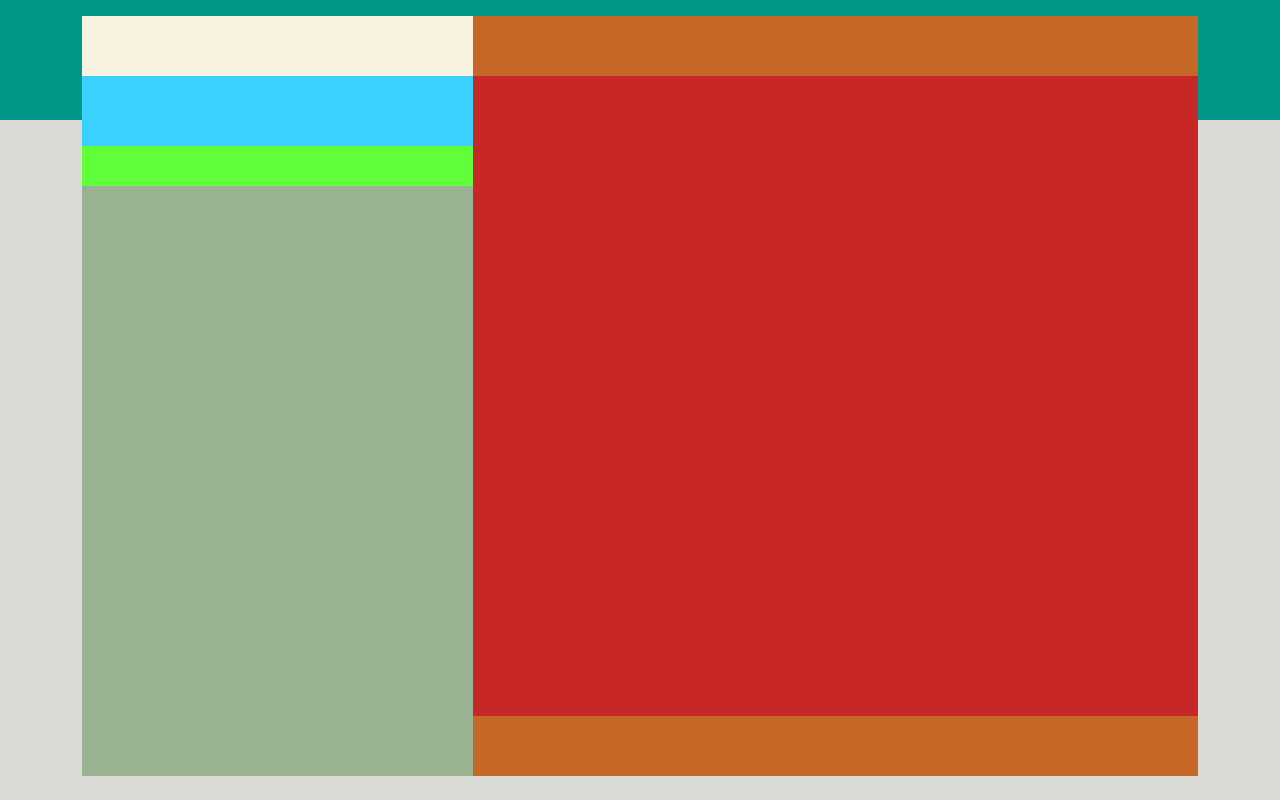
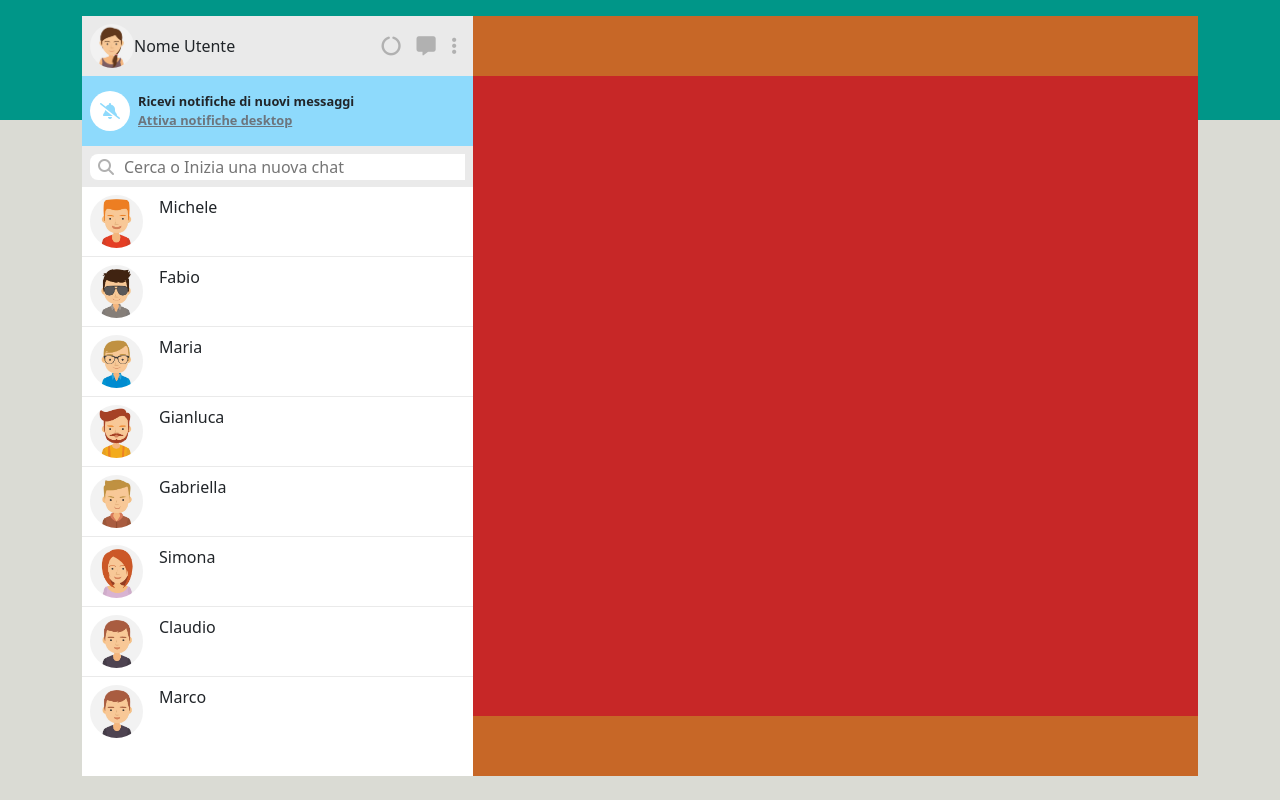
Before and after one commit to MrGians/vue-boolzapp, a plain HTML site: page index.html in a window 1280 px wide. Drawn offline with nearby package versions, Linux system fonts and the light colour scheme.

Commit message:
Sidebar Layout & Content Done

```diff
--- a/css/style.css
+++ b/css/style.css
@@ -1,4 +1,4 @@
-/*********** Palette color ***********/
+/* # ********** Palette color ***********/
 :root {
   --white: #ffffff;
   --grey: #b1b1b1;
@@ -7,9 +7,36 @@
   --bg-secondary: #8edafc;
 }
 
-/*********** Utilities ***********/
+/* # ********** Utilities ***********/
 
-/*********** Generics ***********/
+/* Color & BG-Color Utils */
+.cs-bg-primary {
+  background-color: var(--bg-primary);
+}
+.cs-bg-secondary {
+  background-color: var(--bg-secondary);
+}
+.cs-bg-white {
+  background-color: var(--white);
+}
+.cs-txt-white {
+  color: var(--white);
+}
+.cs-txt-grey {
+  color: var(--grey);
+}
+.cs-txt-black {
+  color: var(--black);
+}
+
+/* Image Utils */
+.cs-img-circle {
+  height: 100%;
+  width: auto;
+  border-radius: 50%;
+}
+
+/* # ********** Generics ***********/
 body {
   height: 100vh;
   background-image: linear-gradient(to bottom, rgb(0, 150, 136) 15vh, rgb(218, 219, 212) 15vh);
@@ -19,12 +46,12 @@ main {
   padding-top: 2vh;
 }
 
-/*********** Boolzapp ***********/
+/* # ********** Boolzapp ***********/
 #boolzapp {
   height: 95vh;
   display: flex;
 
-  /* TO DO DELETE */
+  /* TODO DELETE */
   background-color: #3a3aff;
 }
 
@@ -32,7 +59,7 @@ main {
   height: 100%;
   width: 35%;
 
-  /* TO DO DELETE */
+  /* TODO DELETE */
   background-color: #3aff85;
 }
 
@@ -41,59 +68,120 @@ main {
   width: 60%;
   flex-grow: 1;
 
-  /* TO DO DELETE */
+  /* TODO DELETE */
   background-color: #ffdb3a;
 }
 
-/*********** Boolzapp => Sidebar ***********/
+/* # ********** Boolzapp => Sidebar ***********/
 #sidebar .user__settings {
   height: 60px;
+  padding: 0.5rem;
+  display: flex;
+  justify-content: space-between;
+  align-items: center;
 
-  /* TO DO DELETE */
-  background-color: #f8f3de;
+  background-color: var(--bg-primary);
 }
 
+/* | User Settings View [Sidebar] */
+#sidebar .user__settings .user__basic-info,
+#sidebar .user__settings .user__action-btn {
+  height: 100%;
+  display: flex;
+  align-items: center;
+}
+
+#sidebar .user__settings .user__action-btn > * {
+  font-size: 1.2rem;
+  padding: 0 0.5rem;
+  color: var(--grey);
+}
+
+/* | User Notifications Popup [Sidebar] */
 #sidebar .user__notifications-popup {
   height: 70px;
-
-  /* TO DO DELETE */
-  background-color: #3ad1ff;
+  display: flex;
+  align-items: center;
+  padding: 0.5rem;
+  background-color: var(--bg-secondary);
 }
 
-#sidebar .contacts__search-bar {
-  height: 40px;
-
-  /* TO DO DELETE */
-  background-color: #61ff3a;
+#sidebar .user__notifications-popup .user__popup-icon {
+  color: var(--bg-secondary);
+  background-color: var(--white);
+  padding: 0.5rem calc(0.5rem + 2px);
+  border-radius: 50%;
 }
 
-#sidebar .contacts__list {
-  height: calc(100% - 170px);
-  overflow-y: scroll;
-
-  /* TO DO DELETE */
-  background-color: #99b392;
+#sidebar .user__notifications-popup .user__popup-content {
+  font-size: 0.8rem;
+  font-weight: 600;
+  padding: 0 0.5rem;
 }
 
-/*********** Boolzapp => Chat Room ***********/
+/* | User Search Bar [Sidebar] */
+#sidebar .user__search-bar {
+  height: 40px;
+  padding: 0.5rem;
+  background-color: var(--bg-primary);
+}
+
+#sidebar .user__search-bar .user__input-box {
+  display: flex;
+  align-items: center;
+  border-radius: 0.5rem;
+  background-color: var(--white);
+}
+
+#sidebar .user__search-bar .user__input-box i {
+  font-size: normal;
+  padding: 0 0.5rem;
+  color: var(--grey);
+}
+
+#sidebar .user__search-bar .user__input-box input {
+  border: none;
+  flex-grow: 1;
+}
+
+/* | User Contacts List [Sidebar] */
+#sidebar .user__contacts-list {
+  height: calc(100% - 170px);
+  overflow-y: auto;
+  background-color: var(--white);
+}
+
+#sidebar .user__contacts-list .contacts-list-group {
+  list-style-type: none;
+  padding: 0;
+}
+
+#sidebar .user__contacts-list .contacts-list-group li {
+  height: 70px;
+  padding: 0.5rem;
+  border-top: 1px solid var(--bg-primary);
+  display: flex;
+}
+
+/* # ********** Boolzapp => Chat Room ***********/
 #chat-room .contact__settings {
   height: 60px;
 
-  /* TO DO DELETE */
+  /* TODO DELETE */
   background-color: #c76727;
 }
 
 #chat-room .contact__chat-overview {
   height: calc(100% - 120px);
-  overflow-y: scroll;
+  overflow-y: auto;
 
-  /* TO DO DELETE */
+  /* TODO DELETE */
   background-color: #c72727;
 }
 
 #chat-room .user__chat-box {
   height: 60px;
 
-  /* TO DO DELETE */
+  /* TODO DELETE */
   background-color: #c76727;
 }
--- a/index.html
+++ b/index.html
@@ -36,13 +36,77 @@
           <!-- Sidebar | Left -->
           <div id="sidebar">
             <!-- User Settings View -->
-            <div class="user__settings"></div>
+            <div class="user__settings">
+              <!-- User Picture & Full Name -->
+              <div class="user__basic-info">
+                <img class="cs-img-circle" src="img/avatar_io.jpg" alt="Myself" />
+                <span>Nome Utente</span>
+              </div>
+              <!-- User Action Buttons -->
+              <div class="user__action-btn">
+                <i class="fa-solid fa-circle-notch"></i>
+                <i class="fa-solid fa-message"></i>
+                <i class="fa-solid fa-ellipsis-vertical"></i>
+              </div>
+            </div>
             <!-- Notifications Popup -->
-            <div class="user__notifications-popup"></div>
-            <!-- Contacts Search Bar -->
-            <div class="contacts__search-bar"></div>
-            <!-- Contacts List -->
-            <div class="contacts__list"></div>
+            <div class="user__notifications-popup">
+              <!-- Notifications Popup - Icon -->
+              <div class="user__popup-icon">
+                <i class="fa-solid fa-bell-slash"></i>
+              </div>
+              <!-- Notifications Popup - Content -->
+              <div class="user__popup-content">
+                <span class="d-block">Ricevi notifiche di nuovi messaggi</span>
+                <a class="text-secondary" href="#">Attiva notifiche desktop</a>
+              </div>
+            </div>
+            <!-- User Search Bar -->
+            <div class="user__search-bar">
+              <div class="user__input-box">
+                <i class="fa-solid fa-magnifying-glass"></i>
+                <input type="text" placeholder="Cerca o Inizia una nuova chat" />
+              </div>
+            </div>
+            <!-- User Contacts List -->
+            <div class="user__contacts-list">
+              <ul class="contacts-list-group">
+                <li>
+                  <img class="cs-img-circle" src="img/avatar_1.jpg" alt="Michele" />
+                  <span class="ms-3">Michele</span>
+                </li>
+                <li>
+                  <img class="cs-img-circle" src="img/avatar_2.jpg" alt="Fabio" />
+                  <span class="ms-3">Fabio</span>
+                </li>
+                <li>
+                  <img class="cs-img-circle" src="img/avatar_3.jpg" alt="Maria" />
+                  <span class="ms-3">Maria</span>
+                </li>
+                <li>
+                  <img class="cs-img-circle" src="img/avatar_4.jpg" alt="Gianluca" />
+                  <span class="ms-3">Gianluca</span>
+                </li>
+                <li>
+                  <img class="cs-img-circle" src="img/avatar_5.jpg" alt="Gabriella" />
+                  <span class="ms-3">Gabriella</span>
+                </li>
+                <li>
+                  <img class="cs-img-circle" src="img/avatar_6.jpg" alt="Simona" />
+                  <span class="ms-3">Simona</span>
+                </li>
+                <li>
+                  <img class="cs-img-circle" src="img/avatar_7.jpg" alt="Claudio" />
+
+                  <span class="ms-3">Claudio</span>
+                </li>
+                <li>
+                  <img class="cs-img-circle" src="img/avatar_7.jpg" alt="Marco" />
+
+                  <span class="ms-3">Marco</span>
+                </li>
+              </ul>
+            </div>
           </div>
           <!-- Main Chat Room | Right -->
           <div id="chat-room">
```
